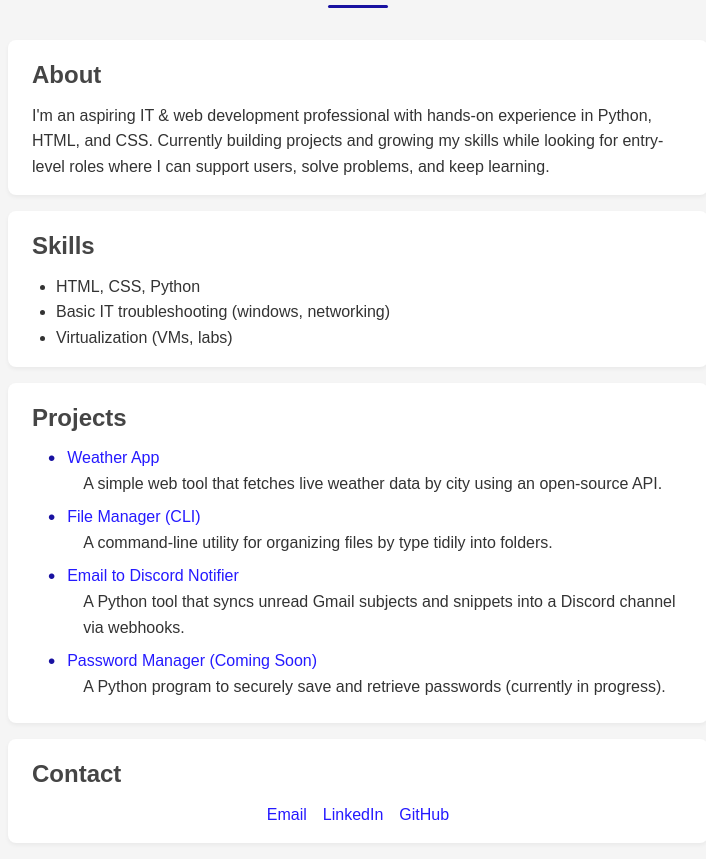
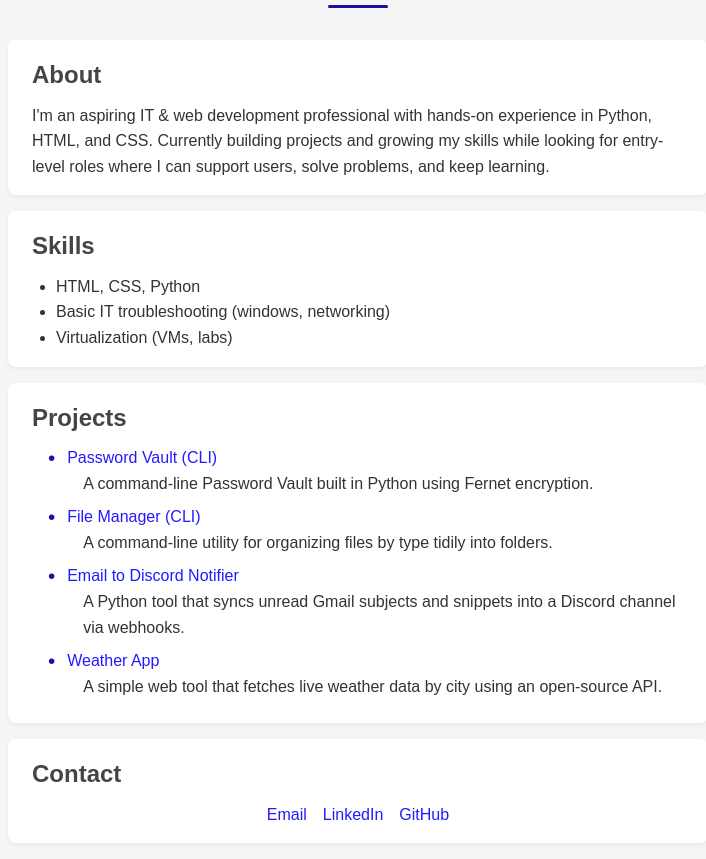
Before and after one commit to Reinald-Claudio/reinald-portfolio, a plain HTML site: page index.html in a window 1280 px wide. Shown: the part 113-972 px from the top of the page, without its empty margins (282-988 px from the left). Drawn offline with Linux system fonts and the light colour scheme.

Commit message:
Update index.html

```diff
--- a/index.html
+++ b/index.html
@@ -34,14 +34,14 @@
         <section class="projects">
             <h2>Projects</h2>
             <dl>
-                <dt><a href="https://github.com/reinald-claudio/simple-weather-app" target="_blank">Weather App</a></dt>
-                    <dd>A simple web tool that fetches live weather data by city using an open-source API.</dd>
+                <dt><a href="https://github.com/Reinald-Claudio/Password-Vault-CLI-" target="_blank">Password Vault (CLI)</a></dt>
+                    <dd>A command-line Password Vault built in Python using Fernet encryption.</dd>
                 <dt><a href="https://github.com/reinald-claudio/file-organizer" target="_blank">File Manager (CLI)</a></dt>
                     <dd>A command-line utility for organizing files by type tidily into folders.</dd>
                 <dt><a href="https://github.com/Reinald-Claudio/Gmail-to-Discord-Notifier" target="_blank">Email to Discord Notifier</a></dt>
                     <dd>A Python tool that syncs unread Gmail subjects and snippets into a Discord channel via webhooks.</dd>
-                <dt><a href="" target="_blank">Password Manager (Coming Soon)</a></dt>
-                    <dd>A Python program to securely save and retrieve passwords (currently in progress).</dd>
+                <dt><a href="https://github.com/reinald-claudio/simple-weather-app" target="_blank">Weather App</a></dt>
+                    <dd>A simple web tool that fetches live weather data by city using an open-source API.</dd>
             </dl>
         </section>
         <section class="contact">
```
